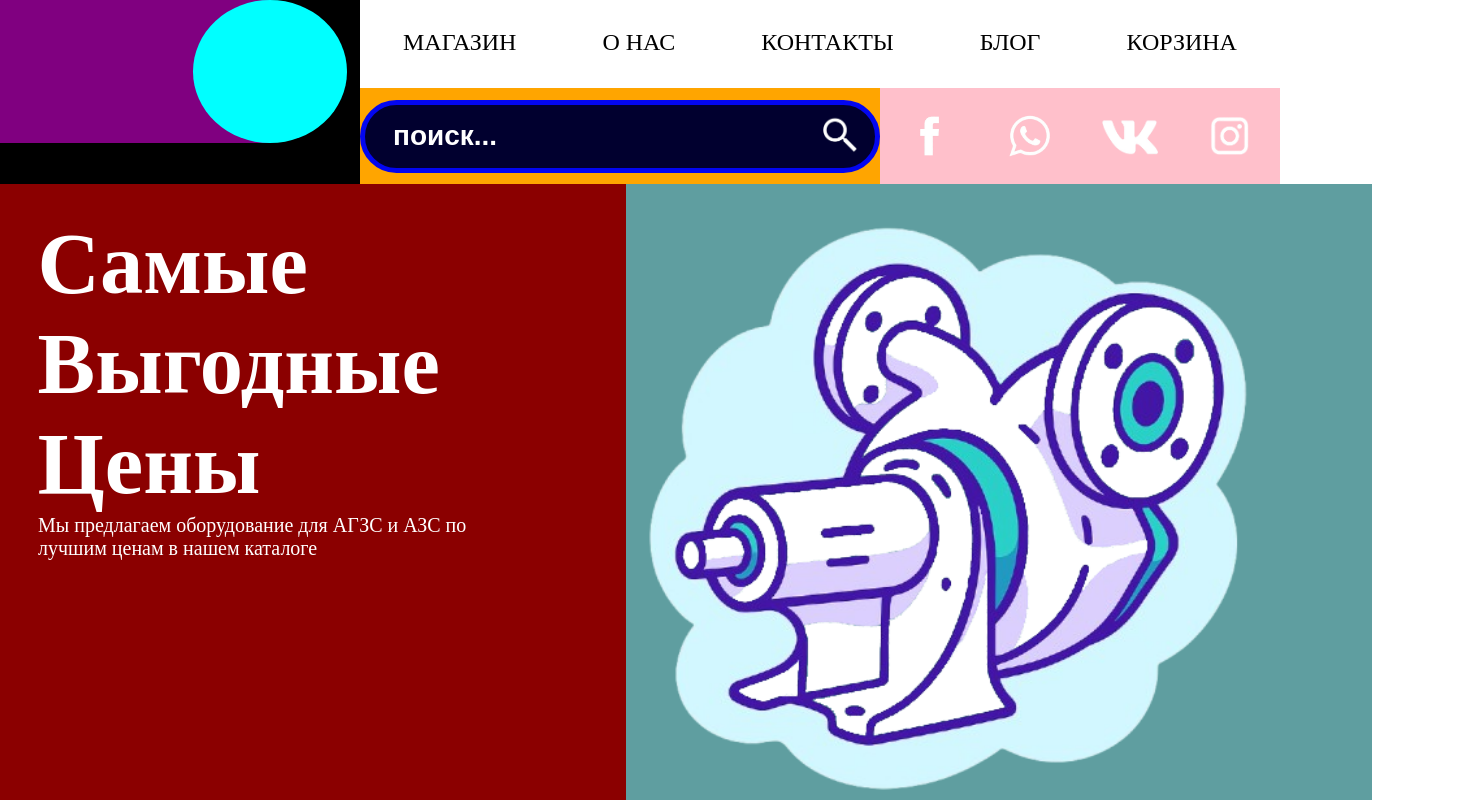
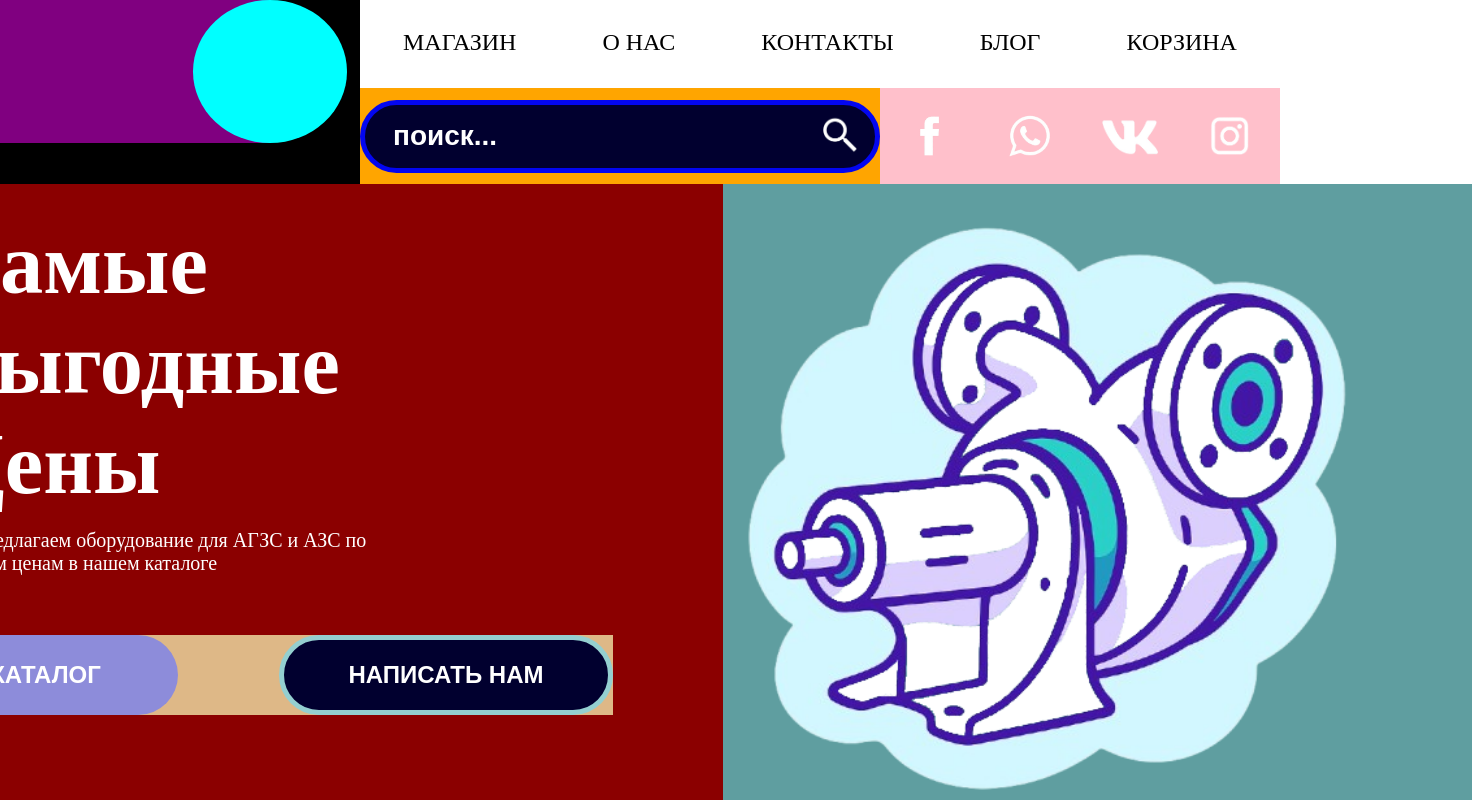
Before and after one commit to Danila267/azsk, a Vue app: page / in a window 1280 px wide. Shown: the top 800 px of the page, 1472 px wide, since content can reach past the window. Built offline with nearby package versions, Linux system fonts and the light colour scheme.

Commit message:
HomePrice button layout

```diff
--- a/src/components/HomePrice.vue
+++ b/src/components/HomePrice.vue
@@ -4,7 +4,14 @@
             <div class="homeprice__block--left">
                 <p class="homeprice__block--left__title">Самые <br>Выгодные<br>Цены</p>
                 <p class="homeprice__block--left__text">Мы предлагаем оборудование для АГЗС и АЗС по лучшим ценам в нашем каталоге</p>
-                <div class="homeprice__block--left__buttonline"></div>
+                <div class="homeprice__block--left__buttonline">
+                    <button class="homeprice__block--left__buttonline__button--first">
+                        КАТАЛОГ
+                    </button>
+                    <button class="homeprice__block--left__buttonline__button--second">
+                        НАПИСАТЬ НАМ
+                    </button>
+                </div>
             </div>
             <img src="../assets/nasos3.png" alt="" class="homeprice__block--right">
         </div>
@@ -43,10 +50,10 @@ export default {
         flex-direction: column;
         justify-content: flex-start;
         align-items: flex-start;
-        min-width: 0;
+        min-width: 800px;
     }
     .homeprice__block--left__title {
-        width: 100%;
+        width: auto;
         height: auto;
         position: relative;
         display: flex;
@@ -58,14 +65,46 @@ export default {
         box-sizing: border-box;
     }
     .homeprice__block--left__text {
-        width: 600px;
+        max-width: 600px;
         height: auto;
         position: relative;
         display: flex;
         color: #FFFFFF;
         font-size: 1.25em;
         padding-left: 130px;
+        padding-top: 15px;
         box-sizing: border-box;
+    }
+    .homeprice__block--left__buttonline {
+        max-width: 700px;
+        height: auto;
+        position: relative;
+        display: flex;
+        margin-left: 105px;
+        margin-top: 60px;
+        background-color: burlywood;
+    }
+    .homeprice__block--left__buttonline__button--first {
+        max-width: 265px;
+        height:80px;
+        align-self: flex-start;
+        font-size: 1.5em;
+        color: #FFFFFF;
+        font-weight: 600;
+        background-color: #8D8CDA;
+        border: 0px #8D8CDA solid;
+        border-radius: 80px;
+    }
+    .homeprice__block--left__buttonline__button--second {
+        max-width: 334px;
+        height: 80px;
+        margin-left: auto;
+        font-size: 1.5em;
+        color: #FFFFFF;
+        font-weight: 600;
+        border: 5px #94CFD0 solid;
+        border-radius: 80px;
+        background-color: #01002F;
     }
     .homeprice__block--right {
         width: 768px;
```
